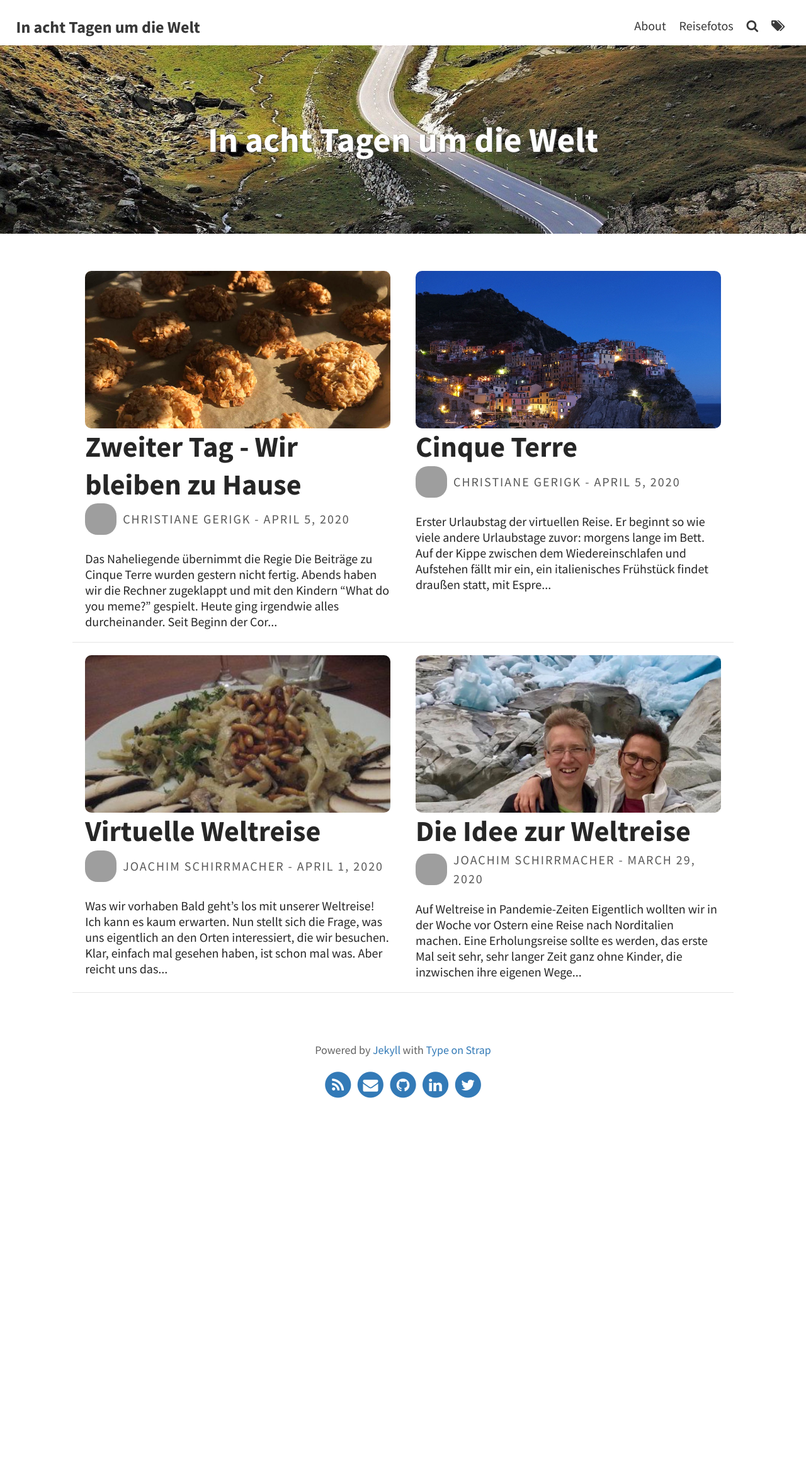
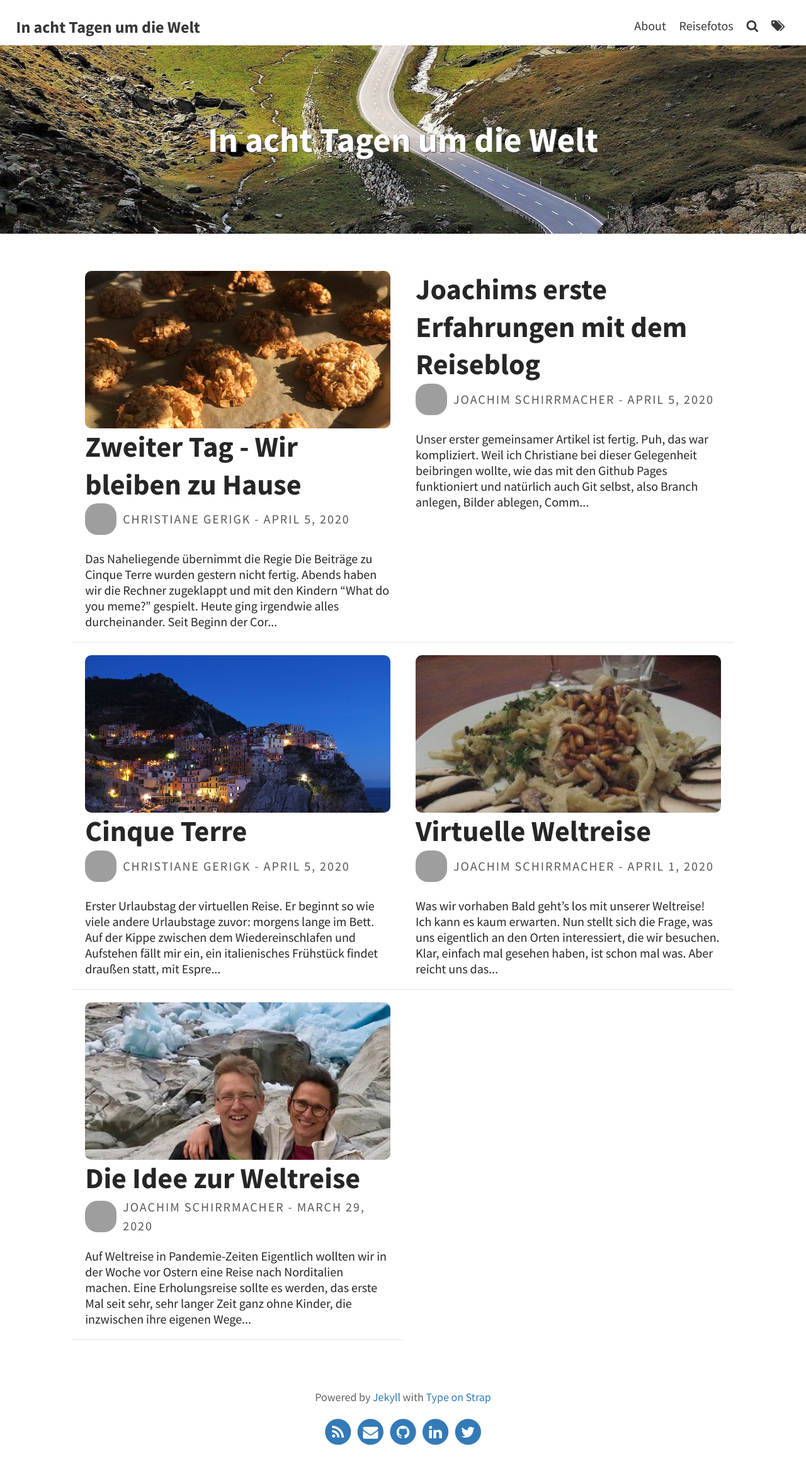
Before and after one commit to jschirrmacher/eight-days, a Jekyll site: the page built from index.html, in a window 1280 px wide. Shown: the whole page at 63% size. Built offline with Jekyll 4.4.1, drawn with Linux system fonts in a browser that asks for light colours; the list of posts is cut into pages by our own code; before the commit the page ends 1784 px from its top, so only the background shows below that; some of the changed lines change nothing that is shown; grey boxes are pictures that could not be loaded.

Commit message:
Added post about my thoughts

```diff
--- /dev/null
+++ b/_posts/2020-04-05-gedanken-von-joachim.md
@@ -0,0 +1,29 @@
+---
+layout: post
+title: Joachims erste Erfahrungen mit dem Reiseblog
+author: jschirrmacher
+tags: Reiseblog Schreiben Urlaub
+---
+Unser [erster gemeinsamer Artikel](cinqueterre) ist fertig. Puh, das war kompliziert. Weil ich Christiane bei dieser Gelegenheit beibringen wollte, wie das mit den Github Pages funktioniert und natürlich auch Git selbst, also Branch anlegen, Bilder ablegen, Commits, Push, und und und. Für Nicht-Software-Entwickler keine ganz intuitive Sache.
+
+Dann dachte ich, wenn wir schon zusammen sitzen und schreiben, wäre es auch gut, wenn wir auch am selben Dokument arbeiten und habe daher erst mal das [Hackpad](https://hackpad.com) angeboten. Das gefiel ihr gut, weil man unmittelbar sieht, was der andere schreibt. Die Folge ist allerdings, dass man alles dann noch mal in eine Markdown-Datei kopieren muss, und dabei die eingefügten Bilder nicht 1:1 übernommen werden können. Wäre für mich nicht schlimm, aber für Christiane ein unangenehmer Gedanke.
+
+> Christiane: Warum schreiben wir nicht einfach gleich in Hackpad?
+>
+> Joachim: Dann müssten wir allen Menschen Zugriff darauf geben.
+>
+> Christiane: Nur denen, die es lesen wollen.
+>
+> Joachim: Und die kennen wir ja noch nicht. Ich habe darüber in Twitter geschrieben, das können ja alle mitlesen, die mögen.
+>
+> Christiane: Hm... na gut. Dann schreiben wir lieber direkt in Github.
+
+Aber auch der inhaltliche Teil ist schwieriger als ich dachte, wenn man es nicht gewohnt ist, an einem gemeinsamen Artikel zu schreiben. Der Stil muss natürlich zusammen passen. Aus welcher Sicht schreibt man den Artikel? Im Hackpad stand der Name des Autors vor jedem Absatz - so hätte es Christiane gern auch im Reiseblog. In den Github Pages leider nicht der Standard... also eine Zusatz-Aufgabe für mich.
+
+Zeitlich muss man sich dann natürlich auch besser abstimmen. Wir hatten keine feste Zeit vereinbart, wann wir uns dran setzen, Christiane hatte immer wieder neu angesetzt, dann aber andere Dinge gemacht: bei den Großeltern anrufen, Kekse backen, im Garten noch etwas weiter aufräumen usw. Für mich war das eher irritierend, weil ich einerseits verstehe, dass sie das alles auch machen will, andererseits aber mich in der Rolle sah, sie - wenn sie dann wirklich los legt - zu unterstützen.
+
+Insgesamt war es kein all zu schönes Erlebnis. Ich habe mir vorgenommen, dass künftig Artikel immer nur von einem von uns beiden kommen sollten. In der jeweils eigenen Geschwindigkeit, im eigenen Stil, aus der eigenen Sicht der Dinge. Schade, aber auf jeden Fall besser und weniger konfliktbehaftet.
+
+Ansonsten wäre der Tag sehr schön gewesen, so, wie ich mir Urlaub wünsche: Das Wetter war phänomenal für Anfang April, sonnig, warm, blauer Himmel. Nette Gespräche mit den Nachbarn über den Zaun hinweg. Austausch von selbstgebackenen Kuchen und Christianes Keksen.
+
+Und immerhin ist mir etwas klarer geworden, was Urlaub für mich im Kern bedeutet: ohne festgelegte Regeln einfach das machen, wozu ich Lust habe - was immer das gerade ist. Das kann man auf jeden Fall auch zu Hause haben!
--- a/assets/css/main.scss
+++ b/assets/css/main.scss
@@ -31,10 +31,6 @@ header#main {
     @media (max-width: 1000px) {
       width: 100%;
     }
-
-    &:last-child:nth-child(odd) {
-      width: 100%;
-    }
   }
 
   .post-info {
```
